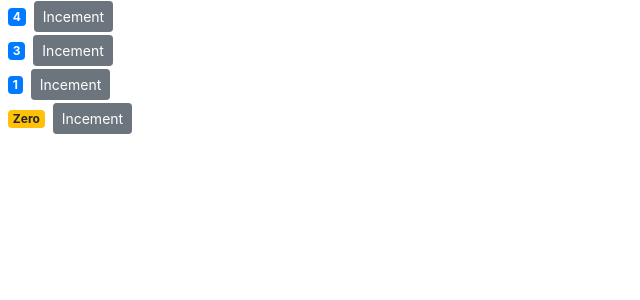
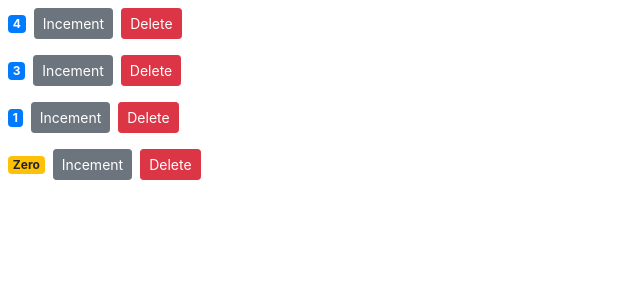
Before and after one commit to shaheenniaz582/reactComposingComponents, a React (Create React App) app: page / in a window 1280 px wide. Shown: the top 300 px of the page, without its empty margins (0-640 px from the left). Built offline with nearby package versions, Linux system fonts and the light colour scheme.

Commit message:
Added delete button an implementatopn raising and handling events

```diff
--- a/src/components/counter.jsx
+++ b/src/components/counter.jsx
@@ -1,7 +1,7 @@
 import React, { Component } from 'react';
 class Counter extends Component {
     state = {
-        value: this.props.value
+        value: this.props.value //props used to initialize state of counter
      };
      handleIncrement = () => {
          this.setState({ value: this.state.value + 1})
@@ -22,7 +22,14 @@
             <div>
               <span className={this.getBadgeClasses()}>{this.formatCount()}</span>
               <button onClick={this.handleIncrement} className="btn btn-secondary btn-sm">Incement</button>
+              <button
+                onClick={() => this.props.onDelete(this.props.id)}
+                className="btn btn-danger btn-sm m-2"
+              >
+                Delete
+              </button>
               </div>
+
         );
     }
 }
--- a/src/components/counters.jsx
+++ b/src/components/counters.jsx
@@ -11,11 +11,24 @@
             {id: 4, value: 0}
         ]
     };
+    // event hanler in parent Component event raised by child component
+    handleDelete = counterId => {
+        //console.log(counterId);
+        const counters = this.state.counters.filter( c => c.id !== counterId );
+        this.setState({ counters });
+    };
+
     render() {
         return (
             <div>
-                {this.state.counters.map((counter =>
-                    <Counter key={counter.id} value={counter.value}  />))}
+                {this.state.counters.map(counter => (
+                    <Counter
+                    key={counter.id}
+                    onDelete={this.handleDelete}
+                    value={counter.value}
+                    id = {counter.id}
+                    />
+                    ))}
             </div>
          );
     }
```
